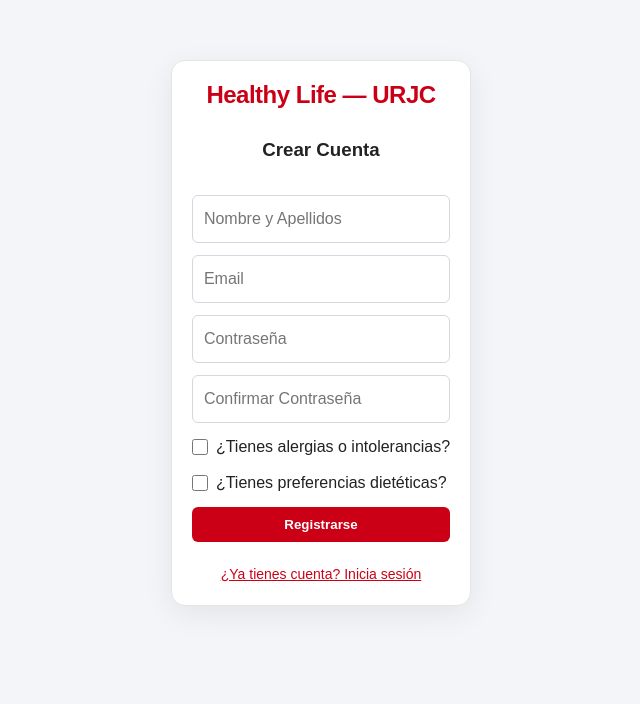
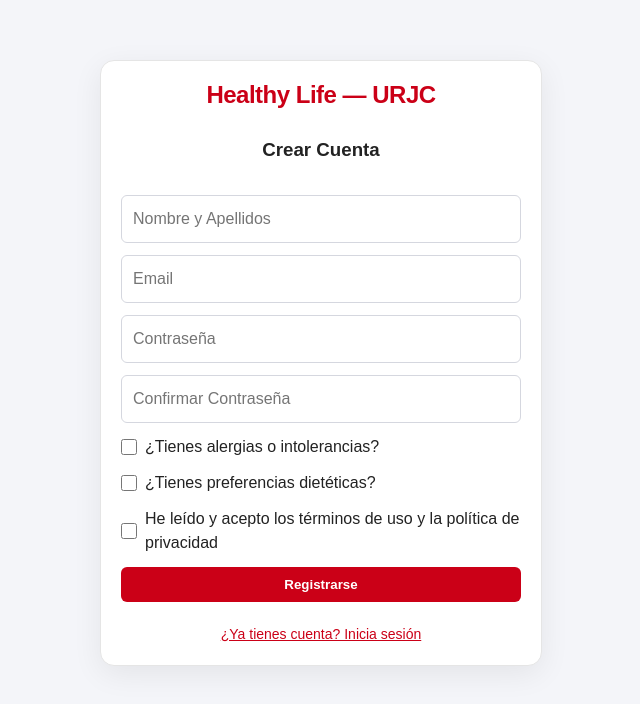
Before and after one commit to mmddll8/Procesos-Software, a React (Vite) app: page / in a window 1280 px wide. Both pictures are taken after a click on the element "¿No tienes cuenta? Regístrate". Shown: the top 704 px of the page, without its empty margins (319-959 px from the left). Built offline with nearby package versions, Linux system fonts and the light colour scheme.

Commit message:
HU-07: aceptar términos y privacidad

```diff
--- a/src/App.tsx
+++ b/src/App.tsx
@@ -15,6 +15,7 @@
   const [allergies, setAlergias] = useState('');
   const [hasDietaryPreferences, sethasDietaryPreferences] = useState(false);
   const [dietaryPreferences, setPreferenciasDieteticas] = useState('');
+  const [aceptaTerminos, setAceptaTerminos] = useState(false);
 
   // Estados de feedback y verificación de correo
   const [error, setError] = useState('');
@@ -99,7 +100,8 @@
         hasAllergies,
         allergies: hasAllergies ? allergies : '',
         hasDietaryPreferences,
-        dietaryPreferences: hasDietaryPreferences ? dietaryPreferences : ''
+        dietaryPreferences: hasDietaryPreferences ? dietaryPreferences : '',
+        aceptaTerminos
       });
 
       if (!success) {
@@ -137,6 +139,7 @@
     setAlergias('');
     sethasDietaryPreferences(false);
     setPreferenciasDieteticas('');
+    setAceptaTerminos(false);
   };
 
   const handleLogout = () => {
@@ -153,6 +156,7 @@
     setAlergias('');
     sethasDietaryPreferences(false);
     setPreferenciasDieteticas('');
+    setAceptaTerminos(false);
   };
 
   return (
@@ -215,6 +219,24 @@
             </>
           )}
 
+          {isRegister && (
+            <label className="preference-question">
+              <input
+                className="preference-checkbox"
+                type="checkbox"
+                checked={aceptaTerminos}
+                onChange={(e) => {
+                  e.currentTarget.setCustomValidity('');
+                  setAceptaTerminos(e.target.checked);
+                  setError('');
+                }}
+                onInvalid={(e) => e.currentTarget.setCustomValidity('Marca esta casilla para continuar.')}
+                required
+              />
+              He leído y acepto los términos de uso y la política de privacidad
+            </label>
+          )}
+
           <button type="submit" style={{ padding: '10px', border: 'none', borderRadius: '4px', cursor: 'pointer', fontWeight: 'bold' }}>
             {isRegister ? 'Registrarse' : 'Entrar'}
           </button>
--- a/src/context/AuthContext.tsx
+++ b/src/context/AuthContext.tsx
@@ -13,15 +13,21 @@
   email: string;
 }
 
+// Versión de los términos de uso y política de privacidad aceptados (HU-07)
+export const TERMS_VERSION = '1.0';
+
 interface UserRecord extends UserSession {
   password?: string;
   emailVerified?: boolean;
+  termsAcceptedAt?: string;
+  termsVersion?: string;
 }
 
 export interface RegistrationData extends UserPreferences {
   nombre: string;
   email: string;
   password: string;
+  aceptaTerminos: boolean;
 }
 
 // 1. Ampliación de la interfaz para incluir la Historia de Usuario "Confirmar Email"
@@ -85,6 +91,11 @@
 
   const register = async (data: RegistrationData): Promise<boolean> => {
     try {
+      // HU-07 / SCRUM-73: no se puede registrar sin aceptar términos y privacidad
+      if (!data.aceptaTerminos) {
+        return false;
+      }
+
       const cleanName = data.nombre.toLowerCase().trim().replace(/\s+/g, '.');
       const randomNum = Math.floor(1000 + Math.random() * 9000);
       const generatedId = `${cleanName}.${randomNum}`;
@@ -98,7 +109,10 @@
         allergies: data.allergies,
         hasDietaryPreferences: data.hasDietaryPreferences,
         dietaryPreferences: data.dietaryPreferences,
-        emailVerified: false // La cuenta se crea pendiente de confirmación
+        emailVerified: false, // La cuenta se crea pendiente de confirmación
+        // HU-07 / SCRUM-71: fecha y versión de los términos aceptados
+        termsAcceptedAt: new Date().toISOString(),
+        termsVersion: TERMS_VERSION
       };
 
       setLocalUsers((prevUsers) => {
```
